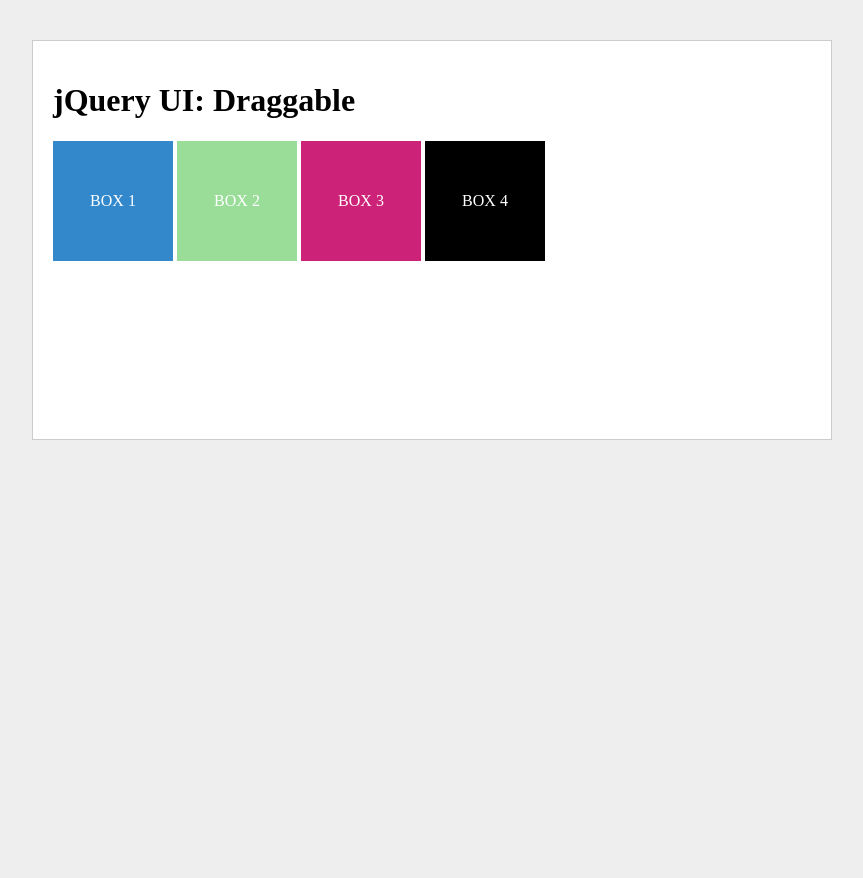
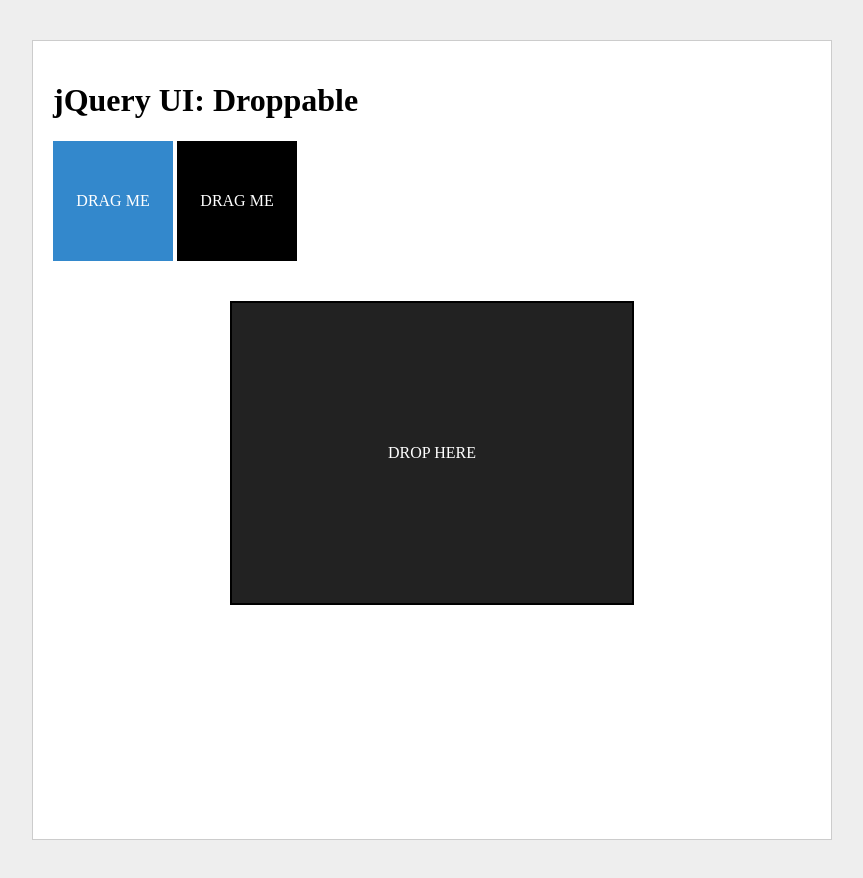
Before and after one commit to cwithac/jquery_ui_testing, a plain HTML site: page index.html in a window 1280 px wide. Shown: the whole page, without its empty margins (208-1071 px from the left). Before the commit the page ends 800 px from the top, so only its background shows below. Drawn offline with nearby package versions, Linux system fonts and the light colour scheme.

Commit message:
Droppable

```diff
--- a/app.js
+++ b/app.js
@@ -1,7 +1,19 @@
 $(function() {
-  $('.box').draggable();
-  $('#box1').draggable({ containment: 'parent', scroll: false });
-  // $('#box1').draggable({ containment: ".container", scroll: false });
-  $('#box2').draggable({axis: 'x'});
-  // $('#box2').draggable({axis: 'y'});
+  //DRAGGABLE
+  // https://jqueryui.com/draggable/
+    $('.box').draggable();
+    $('#box1').draggable({ containment: 'parent', scroll: false, revert: 'invalid' });
+    // $('#box1').draggable({ containment: 'parent', scroll: false });
+    // // $('#box1').draggable({ containment: ".container", scroll: false });
+    // $('#box2').draggable({axis: 'x'});
+    // // $('#box2').draggable({axis: 'y'});
+
+  //DROPPABLE
+  // https://jqueryui.com/droppable/
+  $('#droppable').droppable({
+    accept: '#box1',
+    drop: function() {
+      $(this).find('span').html("Drop it like it's hot.")
+    }
+  });
 });
--- a/index.html
+++ b/index.html
@@ -16,12 +16,18 @@
   </head>
   <body>
     <div class="container fixedContainer">
-        <h1>jQuery UI: Draggable</h1>
+        <!-- <h1>jQuery UI: Draggable</h1>
 
         <div id="box1" class="box">BOX 1</div>
         <div id="box2" class="box">BOX 2</div>
         <div id="box3" class="box">BOX 3</div>
-        <div id="box4" class="box">BOX 4</div>
+        <div id="box4" class="box">BOX 4</div> -->
+
+        <h1>jQuery UI: Droppable</h1>
+
+        <div id="box1" class="box">DRAG ME</div>
+        <div id="box4" class="box">DRAG ME</div>
+        <div id="droppable" class="bigBox"><span>DROP HERE</span></div>
     </div>
   </body>
 </html>
--- a/styles.css
+++ b/styles.css
@@ -24,7 +24,7 @@
     /* fixed height container
        with overflow for scrollbar
     */
-    height: 400px;
+    height: 800px;
     overflow: auto;
 }
 
```
